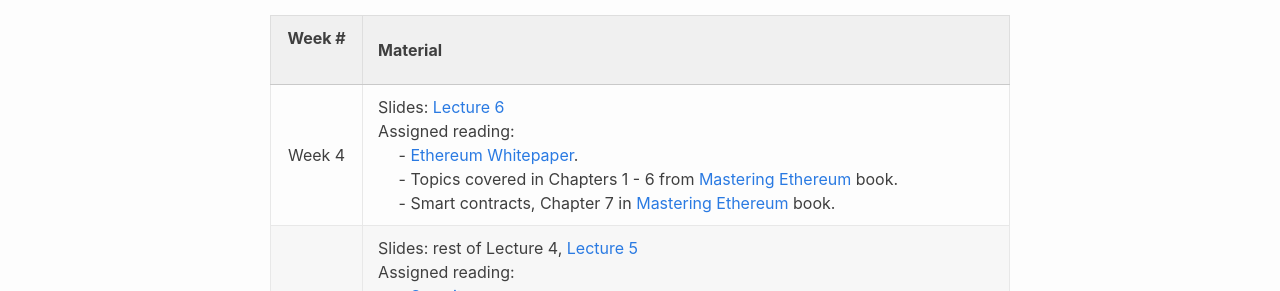
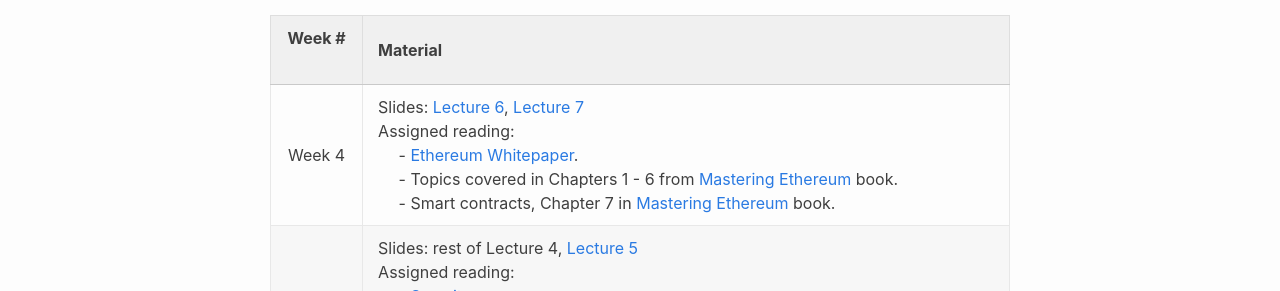
Before and after one commit to GhadaAlmashaqbeh/GhadaAlmashaqbeh.github.io, a Jekyll site: the page built from courses/blockchain-technology-f2020/index.md, in a window 1280 px wide. Shown: the part 194-485 px from the top of the page. Built offline with Jekyll 4.4.1, drawn with Linux system fonts in a browser that asks for light colours.

Commit message:
add lecture 7

```diff
--- a/courses/blockchain-technology-f2020/index.md
+++ b/courses/blockchain-technology-f2020/index.md
@@ -10,7 +10,7 @@
 
 | Week # &nbsp; &nbsp; &nbsp;| Material           |
 |:--------:|--------------------|
-| Week 4 | Slides: [Lecture 6](./lecture6.pdf) <br/> Assigned reading: <br/> &emsp; - [Ethereum Whitepaper](https://ethereum.org/en/whitepaper/). <br/> &emsp; - Topics covered in Chapters 1 - 6 from [Mastering Ethereum](https://github.com/ethereumbook/ethereumbook/blob/develop/book.asciidoc) book. <br/> &emsp; - Smart contracts, Chapter 7 in [Mastering Ethereum](https://github.com/ethereumbook/ethereumbook/blob/develop/book.asciidoc) book. |
+| Week 4 | Slides: [Lecture 6](./lecture6.pdf), [Lecture 7](./lecture7.pdf) <br/> Assigned reading: <br/> &emsp; - [Ethereum Whitepaper](https://ethereum.org/en/whitepaper/). <br/> &emsp; - Topics covered in Chapters 1 - 6 from [Mastering Ethereum](https://github.com/ethereumbook/ethereumbook/blob/develop/book.asciidoc) book. <br/> &emsp; - Smart contracts, Chapter 7 in [Mastering Ethereum](https://github.com/ethereumbook/ethereumbook/blob/develop/book.asciidoc) book. |
 | Week 3 | Slides: rest of Lecture 4, [Lecture 5](./lecture5.pdf) <br/> Assigned reading: <br/> &emsp; - [Segwit](https://en.bitcoin.it/wiki/Segregated_Witness). <br/> &emsp; - A simplified [overview](https://academy.binance.com/blockchain/what-is-lightning-network) of Lightning Networks. <br/> &emsp; - Bitcoin security issues, check Bonneau, Joseph, et al. "Sok: Research perspectives and challenges for bitcoin and cryptocurrencies," in IEEE S&P, 2015.|
 | Week 2 | Slides: [Lecture 3](./lecture3.pdf), [Lecture 4](./lecture4.pdf) <br/> Assigned reading: <br/> &emsp; - Sections related to the covered topics in the [Mastering Bitcoin book](https://en.bitcoin.it/wiki/Mastering_Bitcoin). <br/> &emsp; - Bitcoin scripting can be found in Chapter 5 of the Mastering Bitcoin book. <br/> &emsp; - [List of Bitcoin opcodes](https://en.bitcoin.it/wiki/Script). |
 | Week 1 | Slides: [Lecture 1](./lecture1.pdf), [Lecture 2](./lecture2.pdf) <br/> Assigned reading: <br/> &emsp; - Chapter 1 in [Bitcoin and Cryptocurrency Technologies](https://d28rh4a8wq0iu5.cloudfront.net/bitcointech/readings/princeton_bitcoin_book.pdf) book. <br/> &emsp; - Satoshi Nakamoto’s white paper [Bitcoin: A Peer-to-Peer Electronic Cash System](https://bitcoin.org/bitcoin.pdf). |
```
Also changed, not shown: 1 other file.
